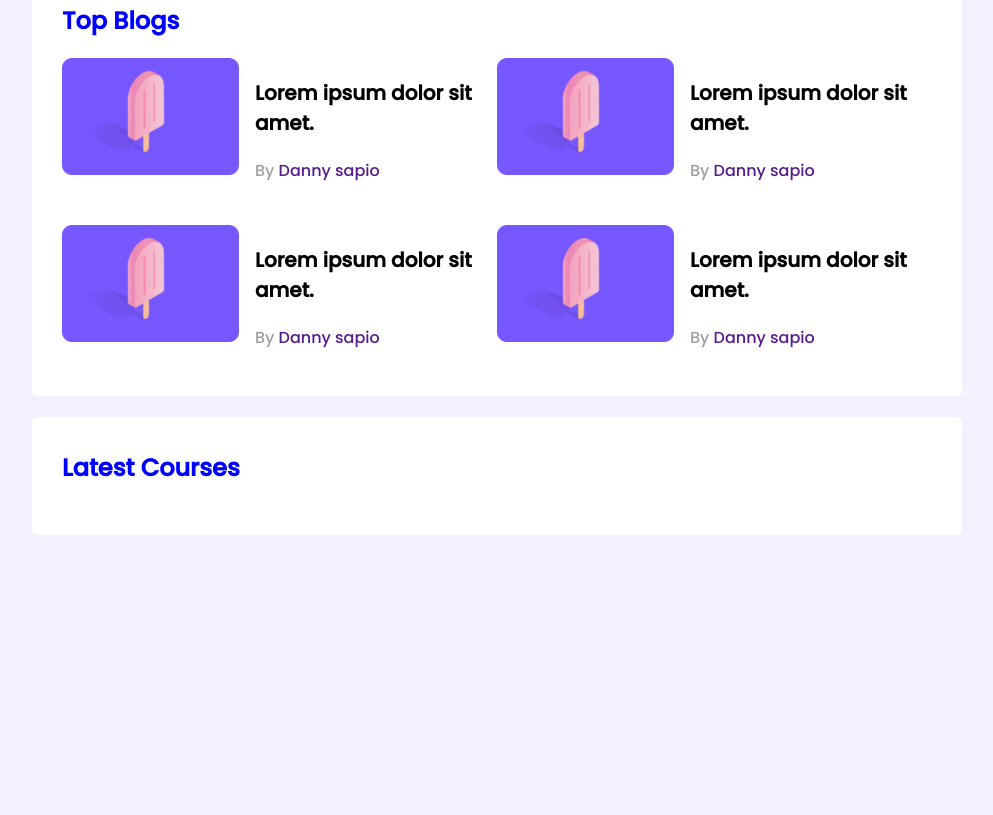
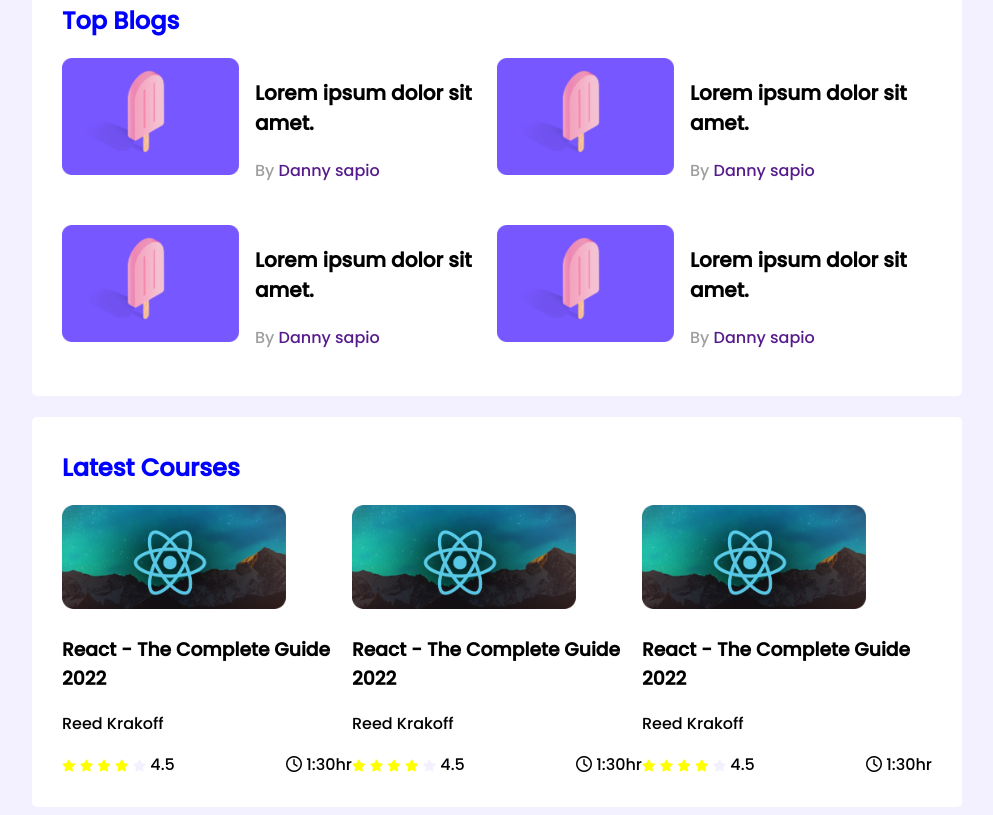
Before and after one commit to humaira1997/leader-board-css3, a plain HTML site: page index.html in a window 1280 px wide. Shown: the part 366-1181 px from the top of the page, without its empty margins (143-1136 px from the left). Before the commit the page ends 909 px from the top, so only its background shows below. Drawn offline with Linux system fonts and the light colour scheme.

Commit message:
added section

```diff
--- a/index.html
+++ b/index.html
@@ -6,6 +6,7 @@
     <meta http-equiv="X-UA-Compatible" content="IE=edge">
     <meta name="viewport" content="width=device-width, initial-scale=1.0">
     <title>Leader Board</title>
+    <script src="https://kit.fontawesome.com/6556c1bd81.js" crossorigin="anonymous"></script>
     <link rel="stylesheet" href="styles/style.css">
 </head>
 
@@ -104,7 +105,77 @@
             <h2 class="sec-title">
                 Latest Courses
             </h2>
-
+            <div class="courses">
+                <div class="course">
+                    <div class="course-banner">
+                        <img src="images/courses/course-1.png" alt="">
+                    </div>
+                    <div class="course-info">
+                        <h3 class="course-title">React - The Complete Guide 2022</h3>
+                        <p class="course-author">Reed Krakoff</p>
+                        <div class="course-star">
+                            <div>
+                                <i class="fa-solid fa-star filled"></i>
+                                <i class="fa-solid fa-star filled"></i>
+                                <i class="fa-solid fa-star filled"></i>
+                                <i class="fa-solid fa-star filled"></i>
+                                <i class="fa-solid fa-star empty"></i>
+                                <span>4.5</span>
+                            </div>
+                            <div class="course-duration">
+                                <i class="fa-regular fa-clock"></i>
+                                1:30hr
+                            </div>
+                        </div>
+                    </div>
+                </div>
+                <div class="course">
+                    <div class="course-banner">
+                        <img src="images/courses/course-1.png" alt="">
+                    </div>
+                    <div class="course-info">
+                        <h3 class="course-title">React - The Complete Guide 2022</h3>
+                        <p class="course-author">Reed Krakoff</p>
+                        <div class="course-star">
+                            <div>
+                                <i class="fa-solid fa-star filled"></i>
+                                <i class="fa-solid fa-star filled"></i>
+                                <i class="fa-solid fa-star filled"></i>
+                                <i class="fa-solid fa-star filled"></i>
+                                <i class="fa-solid fa-star empty"></i>
+                                <span>4.5</span>
+                            </div>
+                            <div class="course-duration">
+                                <i class="fa-regular fa-clock"></i>
+                                1:30hr
+                            </div>
+                        </div>
+                    </div>
+                </div>
+                <div class="course">
+                    <div class="course-banner">
+                        <img src="images/courses/course-1.png" alt="">
+                    </div>
+                    <div class="course-info">
+                        <h3 class="course-title">React - The Complete Guide 2022</h3>
+                        <p class="course-author">Reed Krakoff</p>
+                        <div class="course-star">
+                            <div>
+                                <i class="fa-solid fa-star filled"></i>
+                                <i class="fa-solid fa-star filled"></i>
+                                <i class="fa-solid fa-star filled"></i>
+                                <i class="fa-solid fa-star filled"></i>
+                                <i class="fa-solid fa-star empty"></i>
+                                <span>4.5</span>
+                            </div>
+                            <div class="course-duration">
+                                <i class="fa-regular fa-clock"></i>
+                                1:30hr
+                            </div>
+                        </div>
+                    </div>
+                </div>
+            </div>
         </section>
     </main>
 </body>
--- a/styles/style.css
+++ b/styles/style.css
@@ -94,3 +94,64 @@ hr {
     grid-template-columns: repeat(2, 1fr);
     grid-row-gap: 26px;
 }
+
+/* courses styles */
+.courses {
+    display: grid;
+    grid-template-columns: repeat(3, 1fr);
+}
+
+.course .course-banner img {
+    width: 224px;
+    height: 104px;
+}
+
+.fa-star {
+    font-size: 12px;
+}
+
+.fa-star.filled {
+    color: yellow;
+}
+
+.fa-star.empty {
+    color: #f3f1ff;
+}
+
+.course-star {
+    display: flex;
+    align-items: center;
+    justify-content: space-between;
+}
+
+/* media query */
+/* mobile device */
+@media only screen and (max-width:688px) {
+    .cont {
+        width: 100%;
+    }
+
+    .players, .blogs, .courses{
+        grid-template-columns: repeat(1, 1fr);
+
+    }
+    .player, .blog{
+        flex-direction: column;
+    }
+    /* tablet devices */
+@media only screen and (min-width: 688px) and (MAX-WIDTH: 992px) {
+    .cont{
+        width: 100px;
+    }
+    .players, .courses{
+        grid-template-columns: repeat(2, 1fr);
+
+    }
+    .blogs{
+        grid-template-columns: repeat(1, 1fr);
+    }
+
+}
+
+
+}
```
